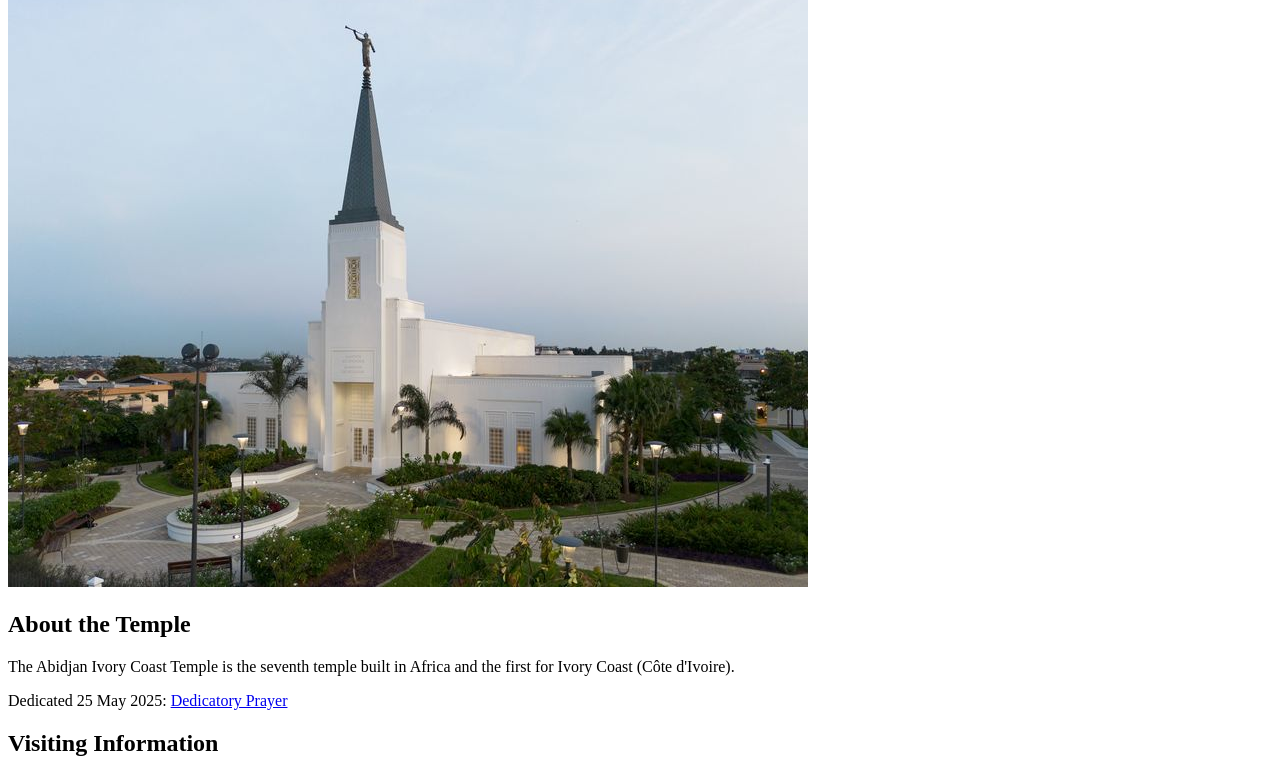
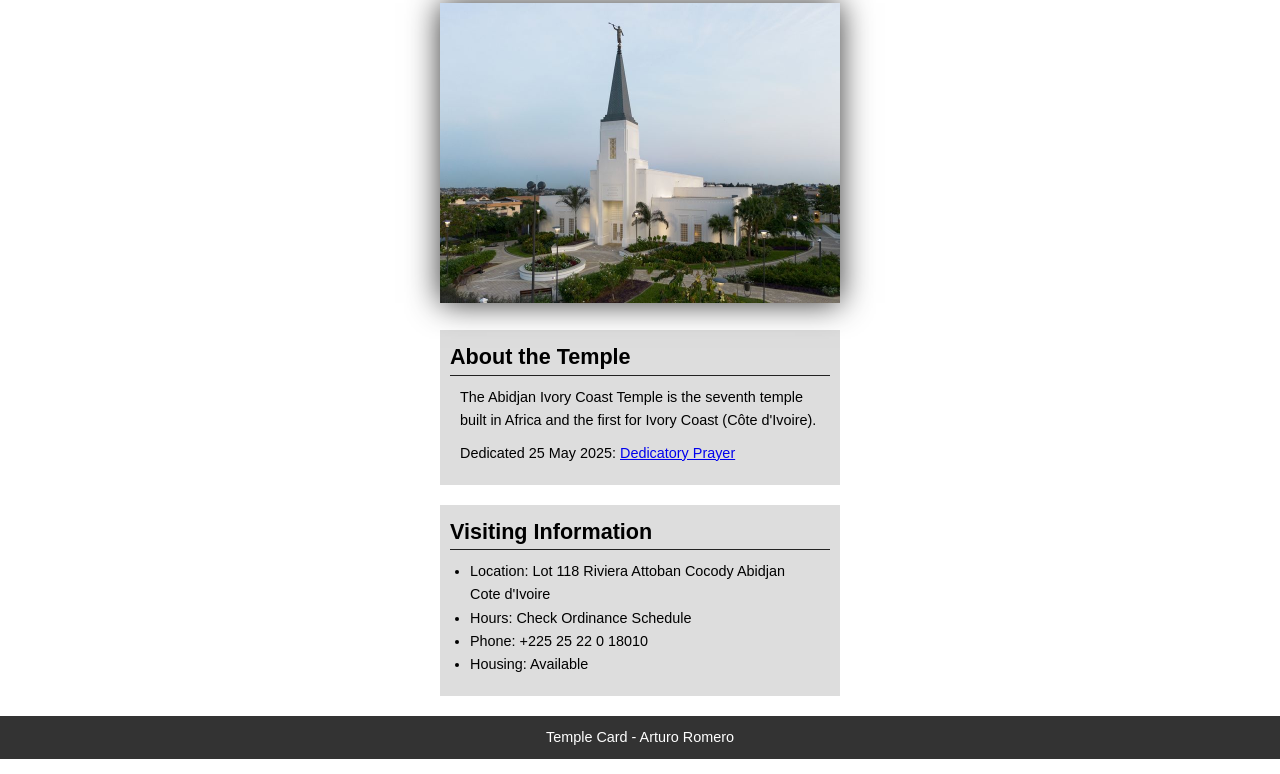
Before and after one commit to aromerosud/wdd130, a plain HTML site: page week02/temple.html in a window 1280 px wide. Shown: the part 127-901 px from the top of the page. Drawn offline with Linux system fonts and the light colour scheme.

Commit message:
W02 Code-along Activity

```diff
--- /dev/null
+++ b/week02/styles/temple.css
@@ -0,0 +1,57 @@
+* {
+    margin: 0;
+    padding: 0;
+}
+
+body {
+    font-family: Arial, sans-serif;
+    line-height: 1.6;
+}
+
+header, footer {
+    background-color: #333;
+    color: #fff;
+    padding: 10px;
+    text-align: center;
+    font-size: 1.5rem;
+}
+
+main {
+    width: 400px;
+    margin: 0 auto;
+}
+
+h1 {
+    margin: 10px;
+    text-align: center;
+}
+
+h2 {
+    border-bottom: 1px solid #222;
+}
+
+img {
+    width: 100%;
+    height: auto;
+    box-shadow: 0 0 30px #333;
+}
+
+section {
+    margin: 20px 0;
+    border: 1px solid rgb(0, 0, 0 / 10%);
+    padding: 10px;
+    background-color: #ddd;
+    font-size: .9rem;
+}
+
+ul {
+    margin: 10px 20px;
+}
+
+section p {
+    margin: 10px;
+}
+
+footer {
+    font-size: .90rem;
+}
--- a/week02/temple.html
+++ b/week02/temple.html
@@ -5,6 +5,7 @@
     <meta charset="UTF-8">
     <meta name="viewport" content="width=device-width, initial-scale=1.0">
     <title>Temple Card - Abidjan Cote d'Ivoire</title>
+    <link rel="stylesheet" href="styles/temple.css">
 </head>
 
 <body>
@@ -35,7 +36,7 @@
         </section>
     </main>
     <footer>
-        <p>Temple Card - Your Name</p>
+        <p>Temple Card - Arturo Romero</p>
     </footer>
 </body>
 
```
